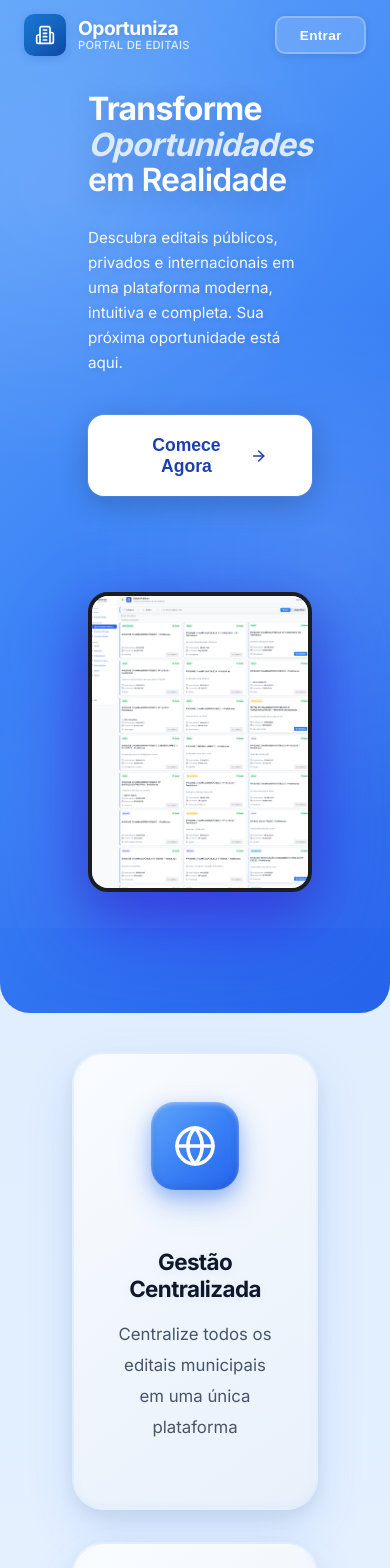
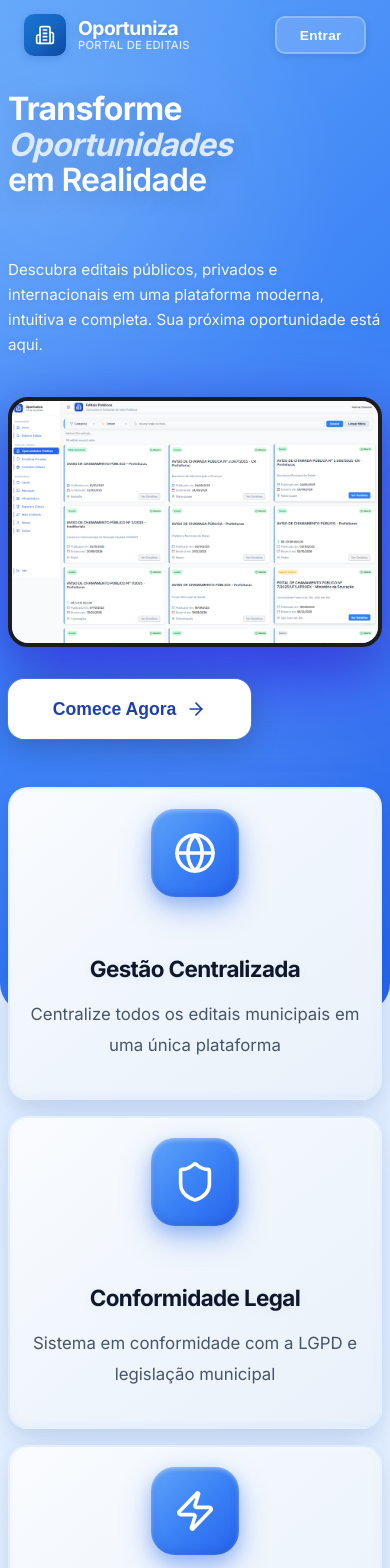
Before and after one commit to jpmoreiradev/ej-app, a Next.js app: page / in a window 390 px wide. Shown: the top 1568 px of the page. Built offline with nearby package versions, Linux system fonts and the light colour scheme; no server answers.

Commit message:
feat: improve mobile layout for intro and welcome pages

```diff
--- a/src/styles/intro/Intro.module.css
+++ b/src/styles/intro/Intro.module.css
@@ -31,7 +31,7 @@
   }
 
   .main {
-    padding: 24px !important;
+    padding: 12px !important;
   }
 
   .introText {
@@ -52,26 +52,32 @@
   }
 
   .videoSection {
-    margin-bottom: 2rem;
+    margin-bottom: 1.5rem;
+    margin-left: -8px;
+    margin-right: -8px;
   }
 
   .videoSectionTitle {
-    font-size: 1.25rem;
+    font-size: 1.15rem;
     font-weight: 700;
     color: #1e293b;
     text-align: center;
-    margin-bottom: 1rem;
+    margin-bottom: 0.75rem;
     display: block;
   }
 
   .videoCard {
-    padding: 0.5rem;
-    border-radius: 16px;
-    box-shadow: 0 8px 24px rgba(37, 99, 235, 0.12);
+    padding: 0 !important;
+    border-radius: 14px !important;
+    box-shadow: 0 6px 18px rgba(37, 99, 235, 0.14) !important;
+  }
+
+  .videoCard:hover {
+    transform: none;
   }
 
   .videoPreview {
-    border-radius: 12px;
+    border-radius: 10px;
   }
 
   .overlay {
@@ -86,8 +92,8 @@
     display: flex;
     flex-direction: column;
     align-items: center;
-    gap: 1rem;
-    padding: 1.5rem 1rem;
+    gap: 0.75rem;
+    padding: 0.5rem;
   }
 
   .videoTitle {
@@ -132,11 +138,11 @@
   }
 
   .navCard {
-    padding: 1.25rem 1rem;
-    border-radius: 16px;
+    padding: 0.75rem 0.5rem !important;
+    border-radius: 16px !important;
     box-shadow:
       0 8px 20px rgba(37, 99, 235, 0.1),
-      0 4px 12px rgba(0, 0, 0, 0.06);
+      0 4px 12px rgba(0, 0, 0, 0.06) !important;
   }
 
   .navCard::before {
@@ -175,7 +181,7 @@
   .primaryButton,
   .outlineButton,
   .outlineButtonInternacionais {
-    padding: 0.7rem 1rem;
+    padding: 0.5rem 0.75rem;
     font-size: 0.85rem;
     border-radius: 10px;
     font-weight: 600;
--- a/src/styles/welcome/Welcome.module.css
+++ b/src/styles/welcome/Welcome.module.css
@@ -945,6 +945,73 @@
 }
 
 @media (max-width: 768px) {
+  .main {
+    padding: 0 0.5rem 2rem !important;
+  }
+
+  .wrapper {
+    padding: 0 0.5rem !important;
+  }
+
+  .heroGrid {
+    padding: 0 !important;
+    gap: 2rem !important;
+    margin-bottom: 3rem !important;
+    display: flex !important;
+    flex-direction: column !important;
+  }
+
+  .heroText {
+    display: contents !important;
+  }
+
+  .heroTitle {
+    order: 1;
+  }
+
+  .heroDescription {
+    order: 2;
+    margin-top: 0 !important;
+    margin-bottom: 0.5rem !important;
+    padding-top: 0 !important;
+    padding-bottom: 0 !important;
+  }
+
+  .heroImageWrapper {
+    order: 3;
+    width: 100%;
+    margin-top: 0 !important;
+  }
+
+  .heroImageContainer {
+    width: 100% !important;
+    height: 250px !important;
+    margin-left: 0 !important;
+    margin-top: 0 !important;
+  }
+
+  .ctaButton {
+    order: 4;
+    align-self: flex-start;
+  }
+
+  .header {
+    padding: 0.75rem 1rem !important;
+  }
+
+  .featureContent {
+    padding: 1.5rem 1rem !important;
+  }
+
+  .featuresGrid {
+    gap: 1rem !important;
+    margin-bottom: 3rem !important;
+  }
+
+  .featureCard {
+    border-radius: 20px !important;
+  }
+
   .ctaSection {
     padding: 3rem 1.5rem;
     margin-top: 4rem;
@@ -984,6 +1051,18 @@
 }
 
 @media (max-width: 480px) {
+  .main {
+    padding: 0 0.25rem 1.5rem !important;
+  }
+
+  .wrapper {
+    padding: 0 0.25rem !important;
+  }
+
+  .featureContent {
+    padding: 1.25rem 0.75rem !important;
+  }
+
   .ctaSection {
     padding: 2.5rem 1.25rem;
     margin-top: 3rem;
```
